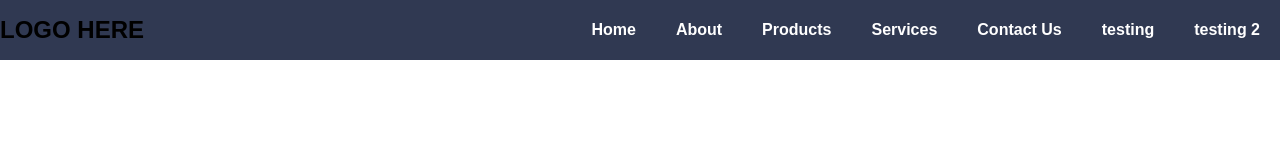
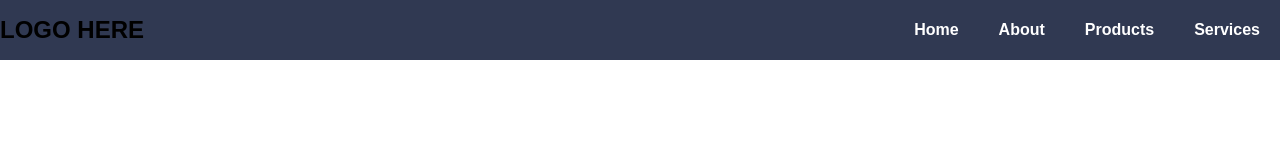
Before and after one commit to Syed-Shaheer-Hasan/Responsive-Navbar, a plain HTML site: page index.html in a window 1280 px wide. Drawn offline with Linux system fonts and the light colour scheme.

Commit message:
reduced li

```diff
--- a/index.html
+++ b/index.html
@@ -19,9 +19,8 @@
             <li><a href="#">About</a></li>
             <li><a href="#">Products</a></li>
             <li><a href="#">Services</a></li>
-            <li><a href="#">Contact Us</a></li>
-            <li><a href="#">testing</a></li>
-            <li><a href="#">testing 2</a></li>
+
+
 
 
 
```
